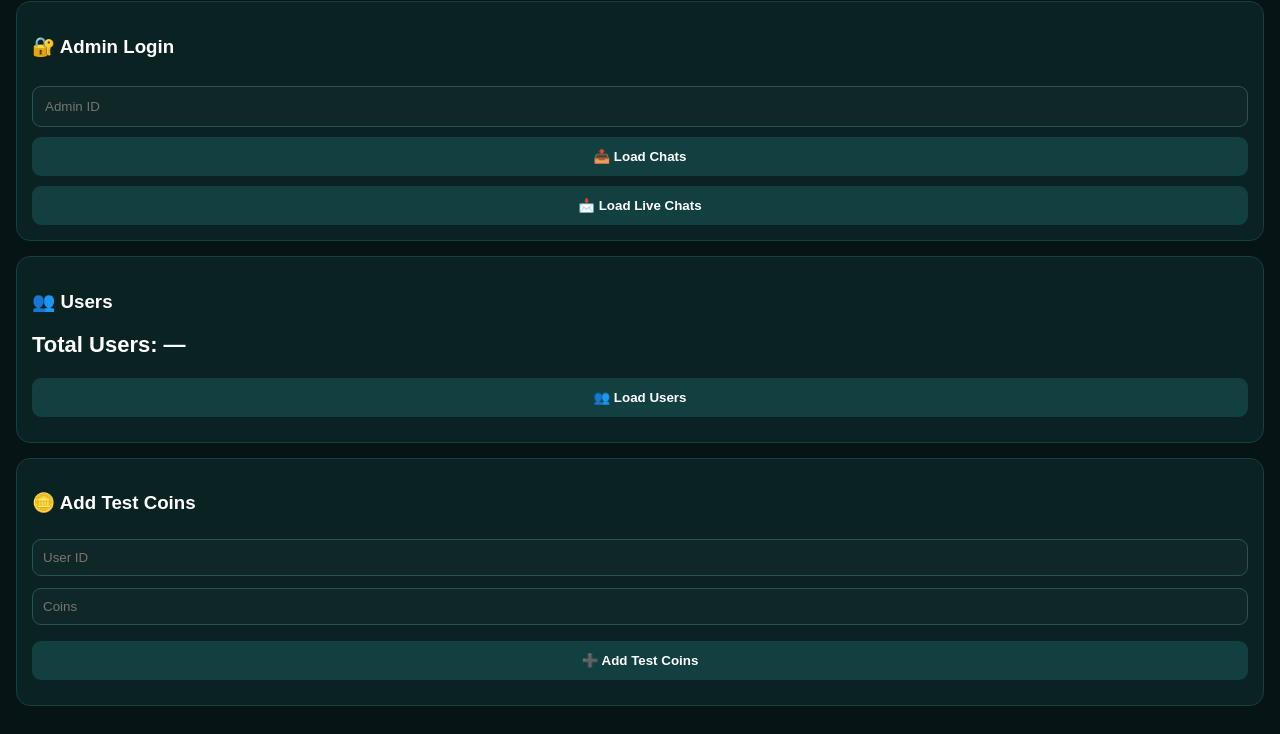
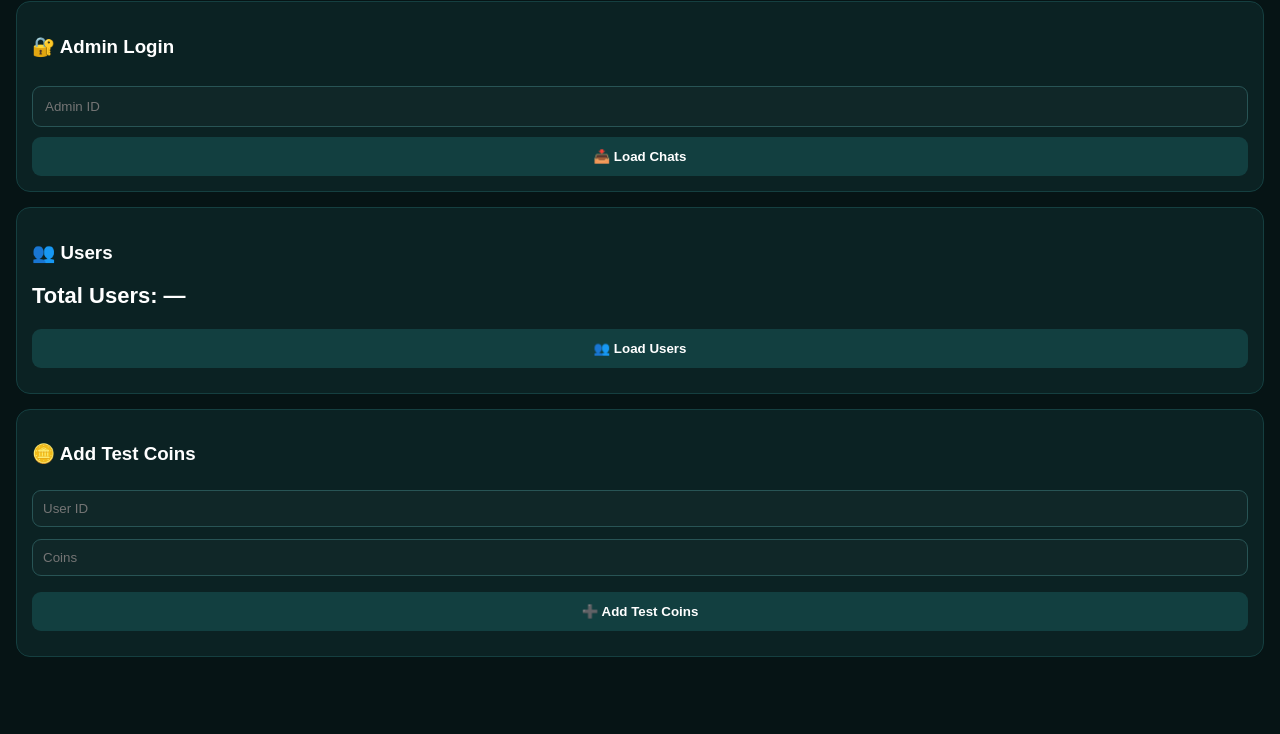
Before and after one commit to vaitahosinmmm-alt/TaskMoon, a plain HTML site: page admin.html in a window 1280 px wide. Shown: the part 96-830 px from the top of the page. After the commit the page ends 800 px from the top, so only its background shows below. Drawn offline with Linux system fonts and the light colour scheme.

Commit message:
Fix duplicate load button

```diff
--- a/admin.html
+++ b/admin.html
@@ -87,9 +87,7 @@ button{
     🚪 Logout Admin
   </button>
 
-  <button id="loadBtn" type="button">
-    📩 Load Live Chats
-  </button>
+
 </div>
 
 <div id="chatList"></div>
```
